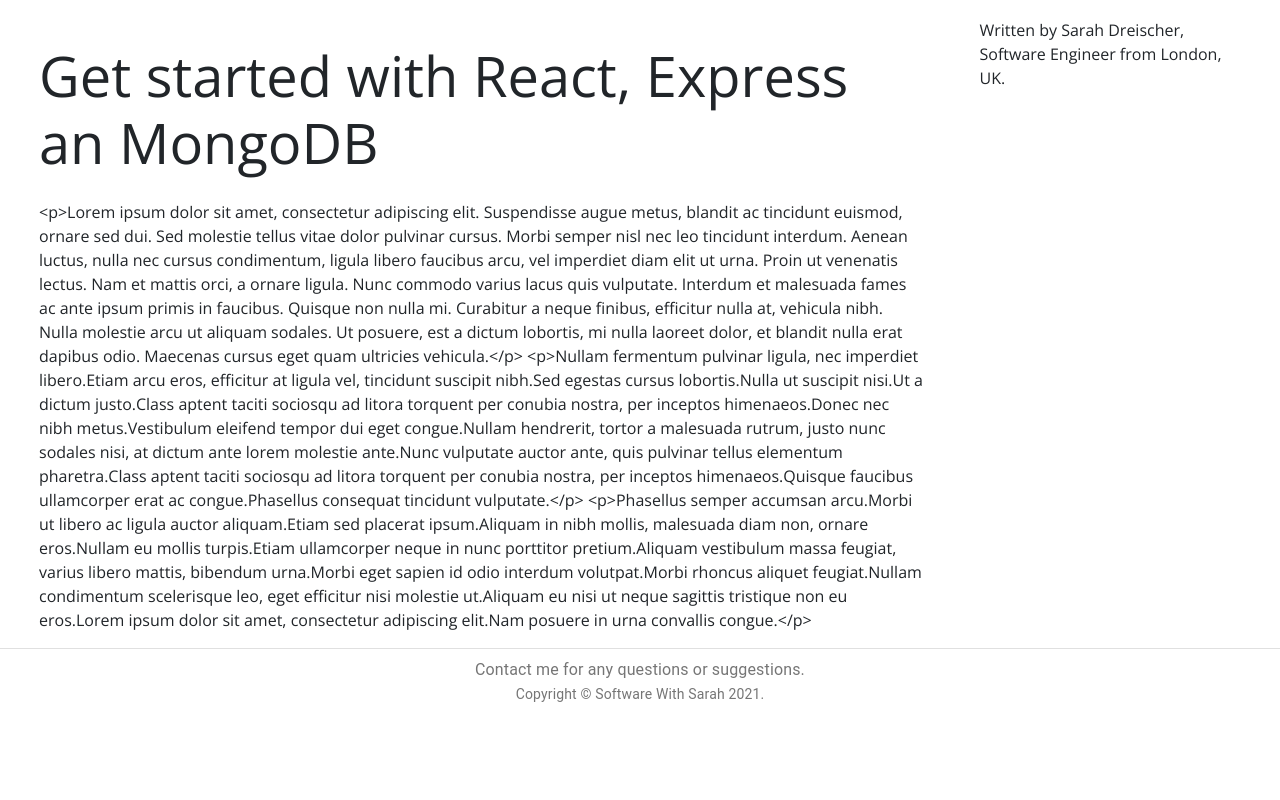
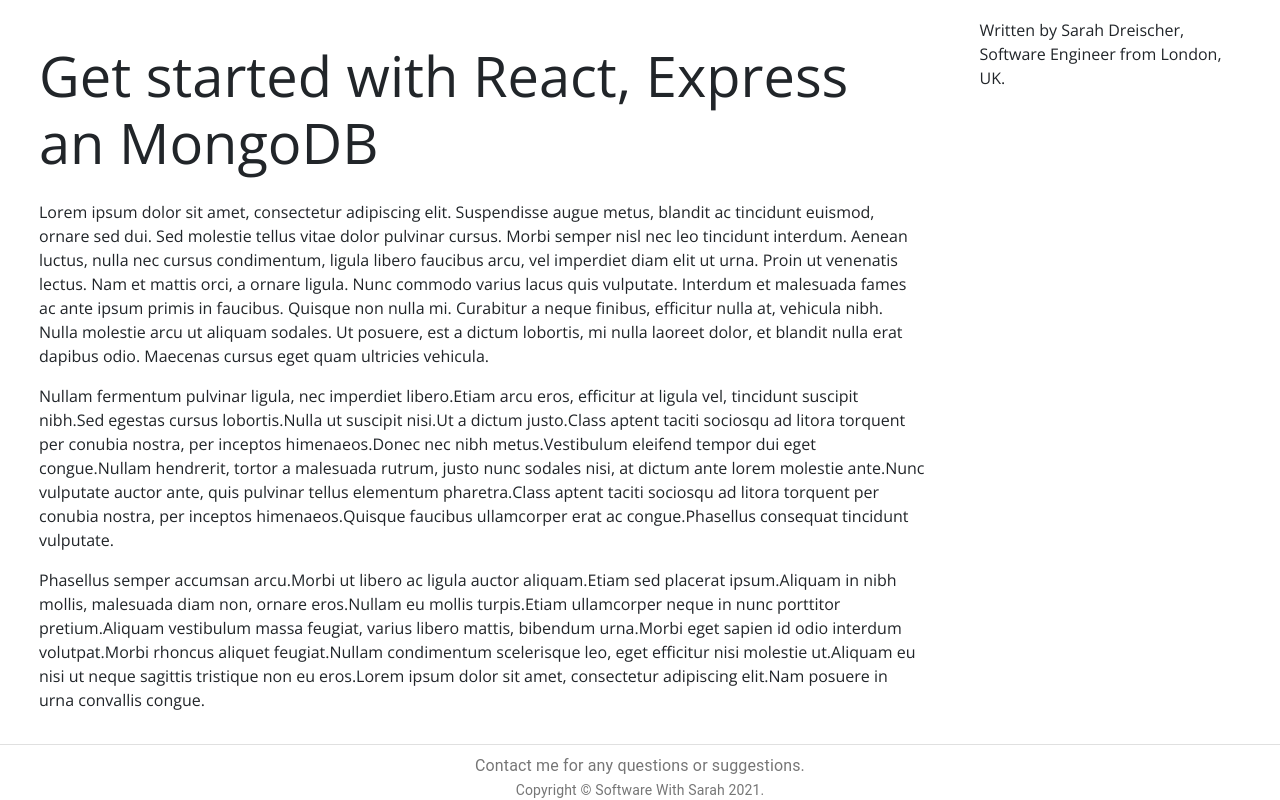
Before and after one commit to sarahdreischer/blog, a Next.js app: page /blog/get-started-with-react-espress-mongodb in a window 1280 px wide. Shown: the part 528-1328 px from the top of the page. Before the commit the page ends 1232 px from the top, so only its background shows below. Built offline with nearby package versions, Linux system fonts and the light colour scheme.

Commit message:
Added react html parser dependency

```diff
--- a/containers/blog-post.tsx
+++ b/containers/blog-post.tsx
@@ -1,6 +1,7 @@
 import { Container, Image } from "react-bootstrap";
 import { BodyWrapper } from "./components/layout/body-wrapper";
 import { Post } from "../lib/types/post";
+import parse from "html-react-parser";
 
 interface BlogPostPageProps {
   post: Post;
@@ -19,7 +20,7 @@
       main={
         <Container fluid className="text-left pt-5">
           <h1 className="display-4">{post.title}</h1>
-          <div className="pt-3">{post.content}</div>
+          <div className="pt-3">{parse(post.content)}</div>
         </Container>
       }
       sidebar={
--- a/package.json
+++ b/package.json
@@ -10,6 +10,7 @@
   "dependencies": {
     "bootstrap": "^4.5.3",
     "gray-matter": "^4.0.2",
+    "html-react-parser": "^1.2.1",
     "next": "10.0.5",
     "react": "17.0.1",
     "react-bootstrap": "^1.4.3",
```
Also changed, not shown: 1 other file (tests, documents, lock files or other folders).
